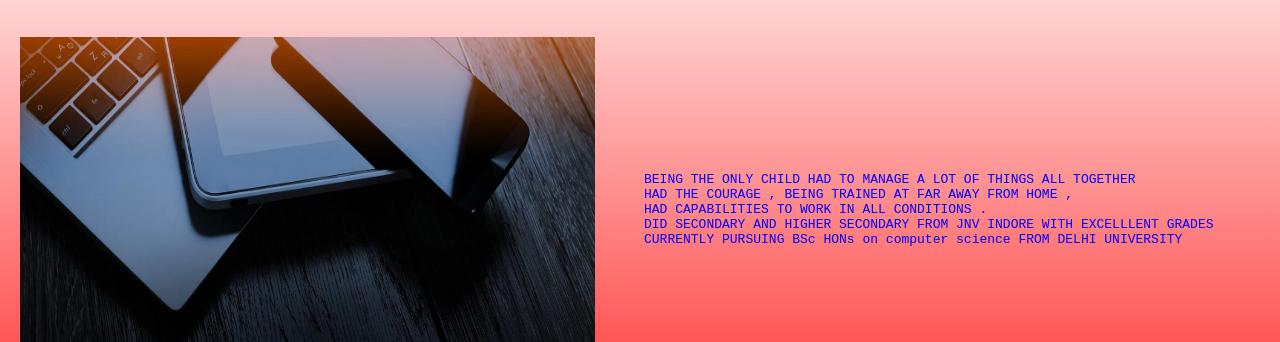
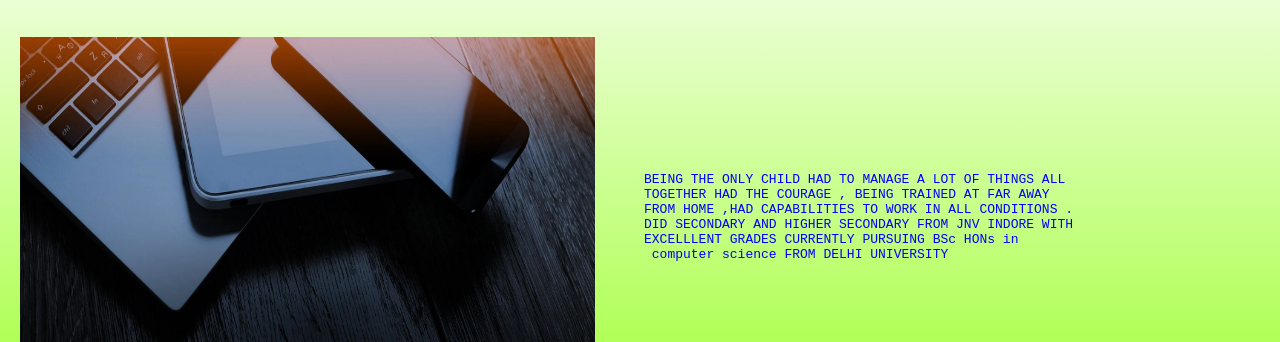
Before and after one commit to asstriker/portfolio.github.io, a plain HTML site: page index.html in a window 1280 px wide. Shown: the part 1019-1361 px from the top of the page. Drawn offline with Linux system fonts and the light colour scheme.

Commit message:
color change

```diff
--- a/index.html
+++ b/index.html
@@ -48,11 +48,12 @@
 
 
 
-     BEING THE ONLY CHILD HAD TO MANAGE A LOT OF THINGS ALL TOGETHER
-     HAD THE COURAGE , BEING TRAINED AT FAR AWAY FROM HOME ,
-     HAD CAPABILITIES TO WORK IN ALL CONDITIONS .
-     DID SECONDARY AND HIGHER SECONDARY FROM JNV INDORE WITH EXCELLLENT GRADES
-     CURRENTLY PURSUING BSc HONs on computer science FROM DELHI UNIVERSITY
+     BEING THE ONLY CHILD HAD TO MANAGE A LOT OF THINGS ALL
+     TOGETHER HAD THE COURAGE , BEING TRAINED AT FAR AWAY
+     FROM HOME ,HAD CAPABILITIES TO WORK IN ALL CONDITIONS .
+     DID SECONDARY AND HIGHER SECONDARY FROM JNV INDORE WITH
+     EXCELLLENT GRADES CURRENTLY PURSUING BSc HONs in
+      computer science FROM DELHI UNIVERSITY
 
                 </pre>
             </div>
--- a/style.css
+++ b/style.css
@@ -111,7 +111,7 @@ html{
     box-sizing:border-box;
     padding:20px;
 
-    background: linear-gradient(to top, rgb(255,45,45) 50%,white 100%);
+    background: linear-gradient(to top, rgb(157, 255, 45) 50%,white 100%);
     background-size: 100% 200%;
     transition: all .9s;
 
@@ -190,7 +190,7 @@ html{
     text-align: justify;
     padding:10px;
     border-radius: 15px;
-    background: linear-gradient(to top, rgb(255,45,45) 50%,white 100%);
+    background: linear-gradient(to top, rgb(17, 230, 17) 50%,white 100%);
     background-size: 100% 200%;
     transition: all .9s;
 }
```
